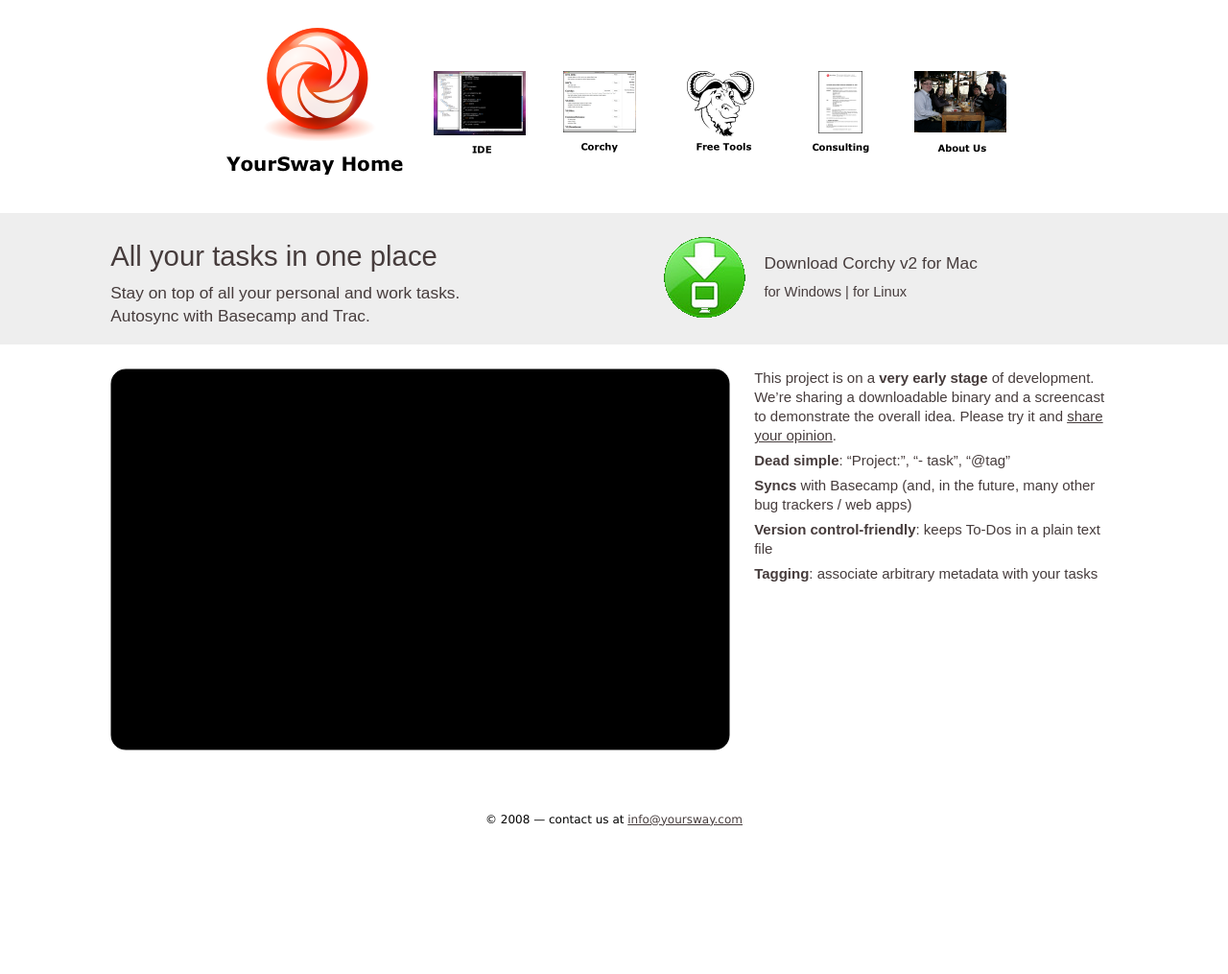
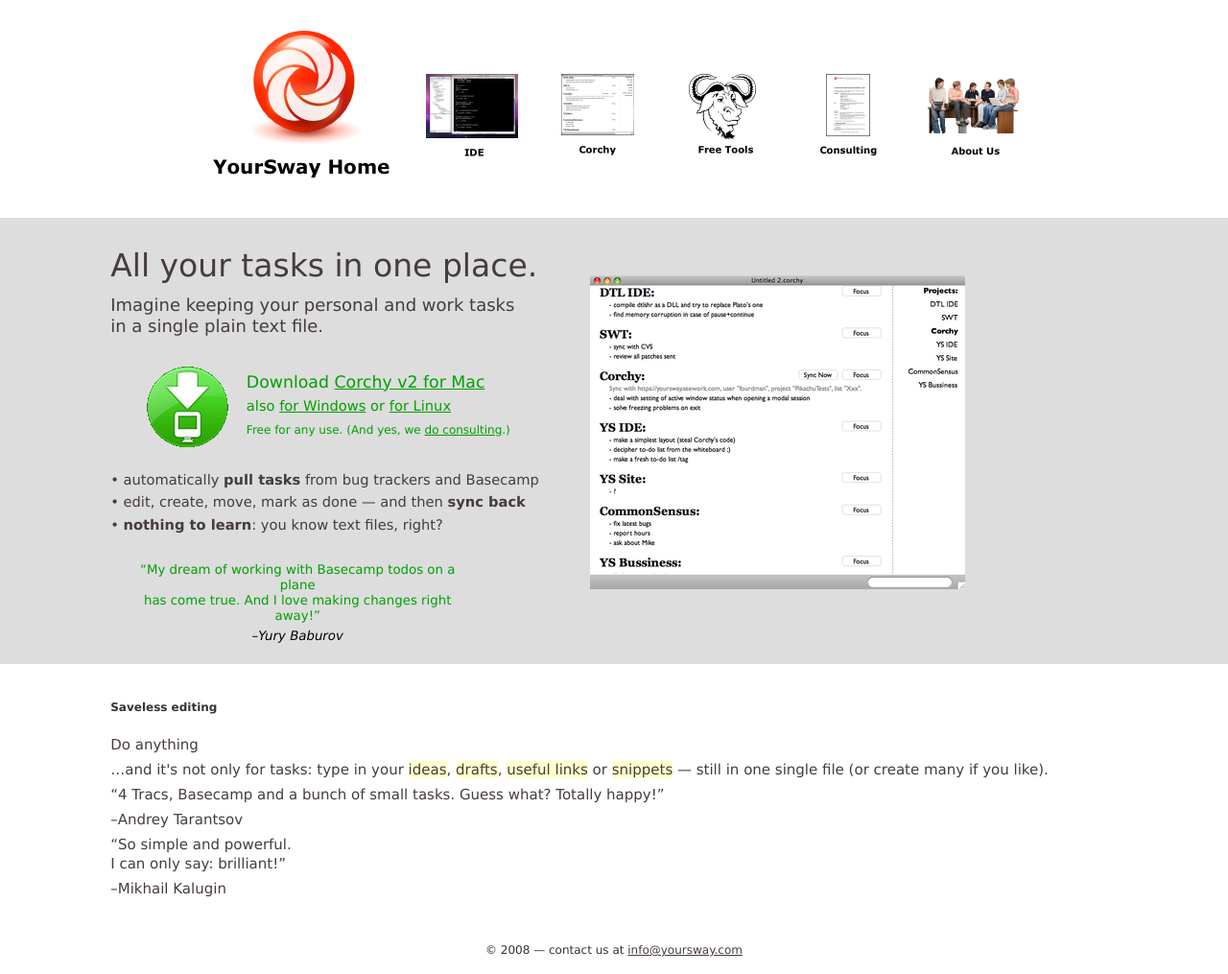
Before and after one commit to andreyvit/yoursway-site, a Django app: template templates/site/corchy.html in a window 1280 px wide. Shown: the whole page at 96% size. Before the commit the page ends 861 px from the top, so only its background shows below. Run offline with Django 3.2, Linux system fonts and the light colour scheme; the template is opened without the code that fills it, so the values that code supplies are empty; parts of the project's set-up code (start-up, migrations or seed data) failed here and were passed over.

Commit message:
WIP Corchy, added real photos.

```diff
--- a/apps/menu/context_processors.py
+++ b/apps/menu/context_processors.py
@@ -53,8 +53,8 @@
 
     if active_global_item.name == 'corchy':
         content_menu = [
-            contentmenuitem(parent = active_global_item, name = '', url = '', text = 'Overview'),
-            contentmenuitem(parent = active_global_item, name = 'tutorial', url = 'tutorial/', text = 'Tutorial'),
+            contentmenuitem(parent = active_global_item, name = '', url = '', text = "Why you'll love Corchy"),
+            contentmenuitem(parent = active_global_item, name = 'screencast', url = 'screencast/', text = 'Screencast'),
             contentmenuitem(parent = active_global_item, name = 'faq', url = 'faq/', text = 'FAQ'),
             contentmenuitem(parent = active_global_item, name = 'community', url = 'community/', text = 'Community & Feedback'),
         ]
--- a/media/style.css
+++ b/media/style.css
@@ -1,287 +1,256 @@
-/* @override http://localhost:8000/media/style.css */
+/* @override
+	http://127.0.0.1:8000/media/style.css
+	http://localhost:8000/media/style.css
+*/
 
-* {
-	margin: 0px;
-}
+/* RESET */
 
-html, body {
-	margin: 0px;
-	padding: 0px;
-	font-family: verdana;
-	font-size: 12pt;
-	line-height: 1.4em;
-}
+html,body,div,ul,ol,li,dl,dt,dd,h1,h2,h3,h4,h5,h6,pre,form,p,blockquote,fieldset,input { margin: 0; padding: 0; }
+
+h1,h2,h3,h4,h5,h6,pre,code,address,caption,cite,code,em,strong,th { font-size: 1em; font-weight: normal; font-style: normal; }
+
+ul,ol { list-style: none; }
+
+fieldset,img { border: none; }
+
+caption,th { text-align: left; }
+
+table { border-collapse: collapse; border-spacing: 0; }
+
+body { font: 12px/18px "Lucida Grande", "Lucida Sans Unicode", Arial, Verdana, sans-serif; background-color: #fff; color: #333; line-height: 1.4em; }
 
 /* vertical -------------------------------- */
 
-body {
-	padding-top: 0.33cm;
-}
+html { padding-top: 15px; }
 
-#main_menu {
-	padding-top: 0px;
-	padding-bottom: 0px;
-}
+#main_menu { padding-top: 0px; padding-bottom: 0px; }
 
-#main_menu ul li.inactive a img {
-	margin-bottom: 34px;
-}
+#main_menu ul li.inactive a img { margin-bottom: 34px; }
 
-#midstrip {
-	margin-top: 0.33cm;
-	margin-bottom: 0.66cm;
-	padding-top: 0.66cm;
-	padding-bottom: 0.33cm;
-}
+#midstrip { margin-top: 15px; margin-bottom: 30px; padding-top: 30px; padding-bottom: 15px; }
 
-ul#content_menu {
-	margin-top: 1.3cm;
-	margin-bottom: 0.7cm;
-	padding-top: 0px;
-	padding-bottom: 0px;
-}
+ul#content_menu { margin-top: 40px; margin-bottom: 40px; padding-top: 0px; padding-bottom: 0px; }
 
-#content {
+#content {  }
 
-}
-
-#footer {
-	clear: both;
-	padding-top: 4em;
-	padding-bottom: 1em;
-}
+#footer { clear: both; padding-top: 40px; padding-bottom: 16px; }
 
 /* main menu horizontal positioning -------------------------------- */
 
-#main_menu {
-	text-align: center;
-}
+#main_menu { text-align: center; zoom: 1; width: 100%; min-width: 900px; }
 
-#main_menu li {
-	margin-left: 0.33cm;
-	margin-right: 0.33cm;
-}
-
+#main_menu li { margin-left: 15px; margin-right: 15px; }
 
 /* main menu appearance -------------------------------- */
 
-#main_menu {
-	font-family: Arial, sans-serif;
-	font-size: 1em;
-	line-height:30px;
-}
+#main_menu {  }
 
-#main_menu ul {
-	list-style: none;
-	margin: 0px;
-	padding: 0px;
-}
+#main_menu ul { list-style: none; margin: 0px; padding: 0px; }
 
-#main_menu li {
-	list-style-type: none;
-	list-style-image: none;
-	list-style-position: outside;
-	list-style-type: none;
-	display: inline;
-}
-
-#main_menu li a {
-	text-decoration: none;
-	color: #666;
-}
-
-#main_menu li a:visited {
-	text-decoration: none;
-	color: #666;
-}
-
-#main_menu li a:hover {
-	text-decoration: none;
-	color: #463C3C;
-}
-#main_menu li.active a{
-	text-decoration: none;
-	color: #463C3C;
-	font-weight: bold;
-}
+#main_menu li { list-style none; display: inline; }
 
 /* midstrip horizontal -------------------------------- */
 
-#midstrip {
-	padding-left: 9%;
-	padding-right: 9%;
-}
+#midstrip { padding-left: 9%; padding-right: 9%; width: 82%; min-width: 940px; }
 
-#midstrip #midpitch {
-	float: left;
-	width: 10cm;
-}
+#midpitch { float: left; width: 450px; }
 
-#midstrip #midactions {
-	float: right;
-	width: 45%;
-	max-width: 20cm;
-}
+#midspacer { float: left; width: 20%; height: 50px; min-width: 20px; max-width: 200px; }
+
+#midactions { margin-left: 500px; zoom: 1; }
+
+#midactions.corchypic { width: 391px; }
+
+#midactions.corchypic img { display: block; margin-top: 30px; float: left; }
 
 /* midstrip appearance -------------------------------- */
 
-#midstrip {
-	background-color: #eee;
-}
+#midstrip { background: #ddd; }
 
-#midstrip p {
-	font-size: 13pt;
-	line-height: 18pt;
-}
+#midstrip em { background: #ddd; font-weight: bold; x-background: #fafaee; }
 
-#midstrip p.mainpitch {
-	font-size: 22pt;
-	line-height: 30pt;
-}
+#midstrip p { font-size: 13pt; line-height: 18pt; }
 
-#midstrip p.maindownload {
-	padding-top: 0.4cm;
-}
+#midstrip p.mainpitch { font-size: 33px; font-weight: normal; line-height: 40px; }
 
-#midstrip img.downloadicon {
-	float: left;
-	margin-right: 0.5cm;
-}
+/*
+h1 { font-weight: bold; font-size: 24px; line-height: 36px; margin-bottom: 18px; }
+h2 { font-weight: bold; font-size: 16px; line-height: 18px; margin-bottom: 18px; }
+h3 { font-weight: bold; font-size: 1em; line-height: 18px; }
+h4 { font-weight: bold; font-size: 10px; line-height: 18px; }
+*/
 
-#midstrip p.subdownload {
-	font-size: 11pt;
-}
+#midstrip p.subpitch { margin-top: 4px; font-size: 18px; line-height: 22px; margin-bottom: 4px; }
+
+#midstrip .features { clear: both; padding-top: 0.66cm; }
+
+#midstrip .features, #midstrip .features p { font-size: 11pt; line-height: 13pt; }
+
+#midstrip p.feature {  }
+
+#midstrip p.additional { font-size: 9pt; margin-top: 6pt; line-height: 11pt; }
+
+#midstrip .download, #midstrip .download p { font-size: 13pt; line-height: 15pt; }
+
+#midstrip .download p, #midstrip .download a, #midstrip .download a:visited { color: #00a000; }
+
+#midstrip .download a:hover { color: #00c000; }
+
+#midstrip .quotes { clear: both; padding-top: 0.66cm; margin-bottom: 1cm; }
+
+#midstrip p.maindownload { padding-top: 0cm; }
+
+#midstrip img.downloadicon { float: left; margin-right: 0.5cm; }
+
+#midstrip p.subdownload { font-size: 11pt; line-height: 13pt; }
+
+#midstrip p.licensing { padding-top: 3pt; font-size: 9pt; line-height: 11pt; }
+
+#midstrip .quote { float: left; width: 4.5cm; margin-left: 0.33cm; margin-right: 0.33cm; }
+
+#midstrip .quote.wide { width: 9.66cm; margin-left: 0.33cm; margin-right: 0.33cm; }
+
+#midstrip .quote, #midstrip .quote p { color: #00a000; font-size: 10pt; line-height: 12pt; text-align: center; }
+
+#midstrip .quote p.author { color: #000000; font-style: italic; padding: 4pt 0px 0px 0px; }
+
+#midstrip .quote p { margin: 0px; padding: 0px; }
 
 /* content menu horizontal -------------------------------- */
 
-ul#content_menu {
-	margin-left: 9%;
-	margin-right: 9%;
-	padding-left: 0px;
-	padding-right: 0px;
-}
+ul#content_menu { margin-left: 9%; margin-right: 9%; padding-left: 0px; padding-right: 0px; }
 
-#content_menu li {
-	padding-right: 1em;
-}
+#content_menu li { padding-right: 1em; }
 
 /* content menu appearance -------------------------------- */
 
-ul#content_menu {
-	list-style: none;
-	font-size: 16pt;
-}
+ul#content_menu { list-style: none; font-size: 16pt; }
 
-#content_menu li {
-	list-style-type: none;
-	list-style-image: none;
-	list-style-position: outside;
-	list-style-type: none;
-	display: inline;
-}
+#content_menu li { list-style-type: none; list-style-image: none; list-style-position: outside; list-style-type: none; display: inline; }
 
-#content_menu li, #content_menu li a, #content_menu li a:visited, #content_menu li a:hover {
-	color: blue;
-}
+#content_menu li, #content_menu li a, #content_menu li a:visited, #content_menu li a:hover { color: #00a000; x-color: blue; }
 
-#content_menu li.active {
-	font-weight: bold;
-}
+#content_menu li.active { font-weight: bold; }
 
-#content_menu li a {
-	text-decoration: none;
-}
+#content_menu li a, #content_menu li a:visited { text-decoration: underline; }
 
-#content_menu li a:visited {
-	text-decoration: none;
-}
-
-#content_menu li a:hover {
-	text-decoration: underline;
-}
+#content_menu li a:hover { color: #00c000; }
 
 /* content horizontal -------------------------------- */
 
-#content {
-	padding-left: 9%;
-	padding-right: 9%;
-}
+#content { padding-left: 9%; padding-right: 9%; }
 
 /* content appearance -------------------------------- */
 
-#content {
+#content {  }
 
-}
+#content h3 { font-weight: bold; font-size: 1em; line-height: 18px; }
 
 /* footer appearance -------------------------------- */
 
-#footer {
-	font-size: 9pt;
-	text-align: center;
-}
+#footer { font-size: 9pt; text-align: center; }
 
+/* GRID */
+
+.grid2col:after, .grid2cola:after, .grid2colb:after, .grid2colc:after, .grid2cold:after, .grid2cole:after, .grid2colf:after, .grid3col:after, .grid3cola:after, .grid4col:after, .grid5col:after, .grid6col:after { content: "."; display: block; height: 0; clear: both; visibility: hidden; }
+
+.grid2col, .grid2cola, .grid2colb, .grid2colc, .grid2cold, .grid2cole, .grid2colf, .grid3col, .grid3cola, .grid4col, .grid5col, .grid6col { zoom: 1; }
+
+.column { float: left; }
+
+.grid2col, .grid2cola, .grid2colb, .grid2colc, .grid2cold, .grid2cole, .grid2colf, .grid3col, .grid3cola, .grid4col, .grid5col, .grid6col { width: 100%; }
+
+.grid2col .column { width: 49%; }
+
+.grid2col .grid2col .column { width: 47.8%; }
+
+.grid3col .grid2col .column { width: 46%; }
+
+.grid4col .grid2col .column { width: 45%; }
+
+.grid2cola .column.first { width: 66%; }
+
+.grid2cola .column.last { width: 32%; }
+
+.grid2colb .column.first { width: 74.9%; }
+
+.grid2colb .column.last { width: 23%; }
+
+.grid2colc .column.first { width: 32%; }
+
+.grid2colc .column.last { width: 66%; }
+
+.grid2cold .column.first { width: 23%; }
+
+.grid2cold .column.last { width: 74.9%; }
+
+.grid2cole .column.first { width: 79%; }
+
+.grid2cole .column.last { width: 19%; }
+
+.grid2colf .column.first { width: 19%; }
+
+.grid2colf .column.last { width: 79%; }
+
+.grid3col .column { width: 32%; margin-left: 2%; }
+
+.grid2col .grid3col .column { width: 31%; }
+
+.grid3cola .column { width: 58%; margin-left: 2%; }
+
+.grid3cola .column.first,
+.grid3cola .column.last { width: 19%; }
+
+.grid4col .column { width: 23%; margin-left: 3%; }
+
+.grid5col .column { width: 18.4%; margin-left: 2%; }
+
+.grid6col .column { width: 15%; margin-left: 2%; }
+
+.column.first, .column.last { margin-left: 0 !important; }
+
+.column.last { float: right !important; }
 
 /* everything else -------------------------------- */
 
-.floattrailer {
-	clear:  both;
-}
+em { font-style: normal; background: #ffffcc; }
 
-a {
-    color: #463c3c;
-    text-decoration: underline;
-}
-a:visited {
-    color: #666666;
-    text-decoration: underline;
-}
-a:hover {
-    color: #000000;
-    text-decoration: underline;
-}
-.hlinelike {
-	text-align: center;
-}
-div {
-    overflow: visible;
-}
-img {
-    border: none;
-}
-table.layouting {
-	border: 0px;
-}
-td {
-	vertical-align: top;
-}
-p, ul {
-	color:#463C3C;
-	font-family:'ArialMT','Arial',sans-serif;
-	font-size:15px;
-	font-style:normal;
-	font-variant:normal;
-	font-weight:normal;
-	letter-spacing:0pt;
-	line-height:20px;
-	margin:0px;
-	opacity:1;
-	padding-bottom:6px;
-}
-h1 {
-	padding-bottom: 10px;
-	font-size: 36px;
-}
+.floattrailer { clear: both; }
 
-h2 {
-	font-size: 28px;
-	padding-bottom: 10px;
-}
+a { color: #463c3c; text-decoration: underline; }
 
-h3 {
-	font-size: 18px;
-	font-weight: normal;
-	padding-bottom: 10px;
-}
-li {
-	padding-bottom: 6px;
-}
+a:visited { color: #666666; text-decoration: underline; }
+
+a:hover { color: #000000; text-decoration: underline; }
+
+.hlinelike { text-align: center; }
+
+div { overflow: visible; }
+
+img { border: none; }
+
+table.layouting { border: 0px; }
+
+td { vertical-align: top; }
+
+p, ul { color: #463C3C; xfont-family: 'ArialMT','Arial',sans-serif; font-size: 15px; line-height: 20px; font-style: normal; font-variant: normal; font-weight: normal; letter-spacing: 0pt; margin: 0px; opacity: 1; padding-bottom: 6px; }
+
+h1 { padding-bottom: 10px; font-size: 36px; }
+
+h2 { font-size: 28px; padding-bottom: 10px; }
+
+h3 { font-size: 18px; font-weight: normal; padding-bottom: 10px; }
+
+li { padding-bottom: 6px; }
+
+.clearfix:after { content: "."; display: block; height: 0; font-size: 0; clear: both; visibility: hidden; }
+
+.clearfix { display: inline-block; }
+
+/* Hides from IE5/Mac \*/
+
+* html .clearfix { height: 1px; }
+
+.clearfix { display: block; }
+
+/* End hide from IE5/Mac */
--- a/templates/base.html
+++ b/templates/base.html
@@ -1,3 +1,4 @@
+<!DOCTYPE html PUBLIC "-//W3C//DTD HTML 4.01//EN" "http://www.w3.org/TR/html4/strict.dtd">
 <html>
 	<head>
 		<meta content="text/html; charset=UTF-8" http-equiv="Content-Type"/>
@@ -16,6 +17,7 @@
     		{% endfor %}
     	</ul>
     </div>
+    {% block before_midstrip %}{% endblock %}
     {% block midstrip %}{% endblock %}
 
     {% ifnotequal content_menu|length 0 %}
--- a/templates/site/aboutus.html
+++ b/templates/site/aboutus.html
@@ -21,7 +21,7 @@
 	</ul>
 <p>Our developers can pull up whatever ambitious projects you have on your mind. Please do <a href="mailto:info@yoursway.com">mail us</a> and we’ll work something out. (Scroll down for more information.)
 
-<img style="width: 630px; margin-top: 30px; margin-bottom: 30px;" src="/media/images-cons/big-photo.jpg">
+<img style="width: 630px; margin-top: 30px; margin-bottom: 30px;" src="/media/images-aboutus/yoursway-team.jpg">
 
 <p><b>Here’s what we can do for you.</b> (Full stack solutions on the left, individual activities on the right.)
 
--- a/templates/site/corchy.html
+++ b/templates/site/corchy.html
@@ -1,9 +1,48 @@
 {% extends "layout-corchy.html" %}
 {% block title %}All your tasks in one place — YourSway Corchy{% endblock %}
+
+{% block midstrip %}
+<div id="midstrip">
+  <div id="midpitch">
+    <p class="mainpitch">All your tasks in one place.</p>
+    <p class="subpitch">Imagine keeping your personal and work tasks<br>in a single plain text file.</p>
+    <div class="download" style="padding-left: 1cm; margin-top: 0.66cm;">
+      <p><a href="#"><img class="downloadicon" src="/media/images/download.png" width="85" height="84" alt="" /></a></p>
+      <p class="maindownload">Download <a href="#">Corchy v2 for Mac</a></p>
+      <p class="subdownload">also <a href="#">for Windows</a> or <a href="#">for Linux</a></p>
+      <p class="licensing">Free for any use. (And yes, we <a href="/consulting">do consulting</a>.)</p>
+    </div>
+    <div class="features">
+      <p class="feature">&bull; automatically <em>pull tasks</em> from bug trackers and Basecamp</p>
+      <p class="feature">&bull; edit, create, move, mark as done — and then <em>sync back</em></p>
+      <p class="feature">&bull; <em>nothing to learn</em>: you know text files, right?</p>
+    </div>
+    <div class="quotes">
+      <div class="quote wide">
+        <p>“My dream of working with Basecamp todos on a plane<br>
+          has come true. And I love making changes right away!”</p>
+        <p class="author">–Yury Baburov</p>
+      </div>
+    </div>
+    <p style="clear: both;"></p>
+  </div>
+  <div id="midactions" class="corchypic">
+    <img src="/media/images-corchy/corchy.png" width="391" height="327" alt="Corchy" style="margin-right: 0.66cm; margin-bottom: 0.33cm;"></p>
+  </div>
+  <div class="floattrailer"></div>
+</div>
+{% endblock %}
 
 {% block contents %}
 
 <p>
+
+    <h3>Saveless editing</dt>
+  <h2></h2>
+  <p>Do anything</h2>
+
+  <p class="additional">…and it's not only for tasks: type in your <em>ideas</em>, <em>drafts</em>, <em>useful links</em> or <em>snippets</em> — still in one single file (or create many if you like).</p>
+<!--
 <img src="/media/images-corchy/corchy-promo.png" width="646" height="398" alt="Corchy screencast" align="left" style="margin-right: 0.66cm; margin-bottom: 0.33cm;">
 This project is on a <b>very early stage</b> of development.
 We’re sharing a downloadable binary and a screencast to
@@ -15,5 +54,20 @@
 <p><b>Version control-friendly</b>:  keeps To-Dos in a plain text file
 <p><b>Tagging</b>:  associate arbitrary metadata with your tasks
 </div>
+-->
+<div class="quotes">
+  <div class="quote">
+    <p>“4 Tracs, Basecamp and a bunch of small tasks. Guess what? Totally happy!”</p>
+    <p class="author">–Andrey Tarantsov</p>
+  </div>
+  <div class="quote">
+    <p>“So simple and powerful.<br>I can only say: brilliant!”<br></p>
+    <p class="author">–Mikhail Kalugin</p>
+  </div>
+  <!-- <div class="quote">
+    <p>“I use Corchy for blogging, typing the drafts right inside a list of ideas — cool, ya?”</p>
+    <p class="author">–Mikhail Kalugin</p>
+  </div> -->
+</div>
 
 {% endblock %}
```
Also changed, not shown: templates/site/corchy/screencast.html (added, +9 -0 lines), templates/site/corchy/tutorial.html (deleted, +0 -13 lines), templates/site/ide.html (+0 -9 lines), media/images-aboutus/yoursway-team.jpg (added), media/images-cons/big-photo.jpg (deleted), media/images-corchy/corchy.png (added), media/images/icon-aboutus.png, 1 other file.
